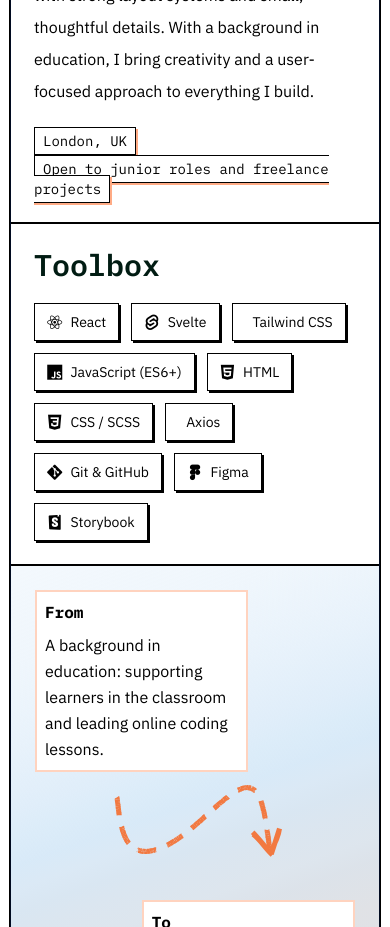
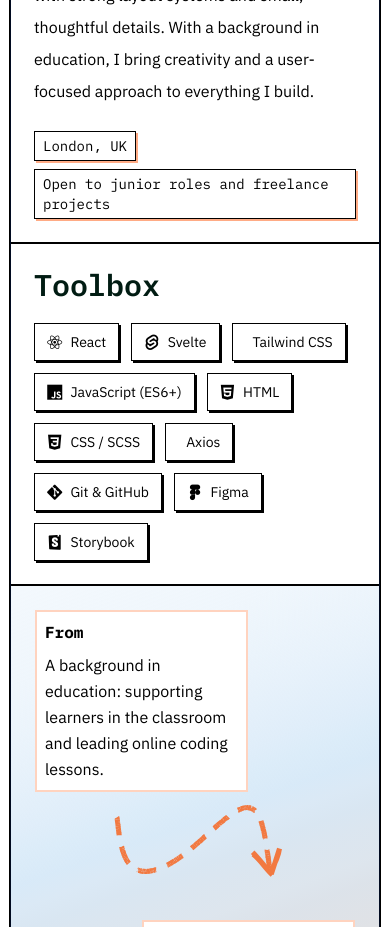
Before and after one commit to ellie-holt/portfolio, a Svelte app: page / in a window 390 px wide. Shown: the part 1160-2087 px from the top of the page. Built offline with nearby package versions, Linux system fonts and the light colour scheme.

Commit message:
Fix chip wrapping on mobile

```diff
--- a/src/sections/About.svelte
+++ b/src/sections/About.svelte
@@ -99,7 +99,7 @@
         {#each content.chips as chip}
           <li>
             <span
-              class="bg-white shadow-blocky-xs px-2 py-1 border font-mono"
+              class="bg-white shadow-blocky-xs px-2 py-1 border font-mono block"
               style="--color-shadow: var(--color-tang-300);">{chip}</span
             >
           </li>
```
